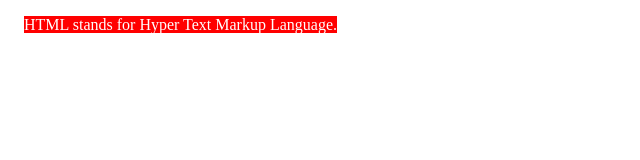
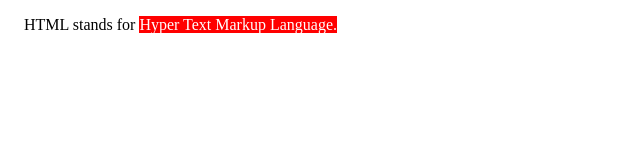
Before and after one commit to Esther-Hernandez/WebDevByte, a plain HTML site: page How To/using-the-span-element/webpage.html in a window 1280 px wide. Shown: the whole page, without its empty margins (0-640 px from the left). Drawn offline with Linux system fonts and the light colour scheme.

Commit message:
Update webpage.html

```diff
--- a/How To/using-the-span-element/webpage.html
+++ b/How To/using-the-span-element/webpage.html
@@ -6,7 +6,7 @@
 	</head>
 	<body>
 		<p>
-			<span>HTML stands for Hyper Text Markup Language.</span>
+			HTML stands for <span>Hyper Text Markup Language.</span>
 		</p>
 	</body>
 </html>
```
